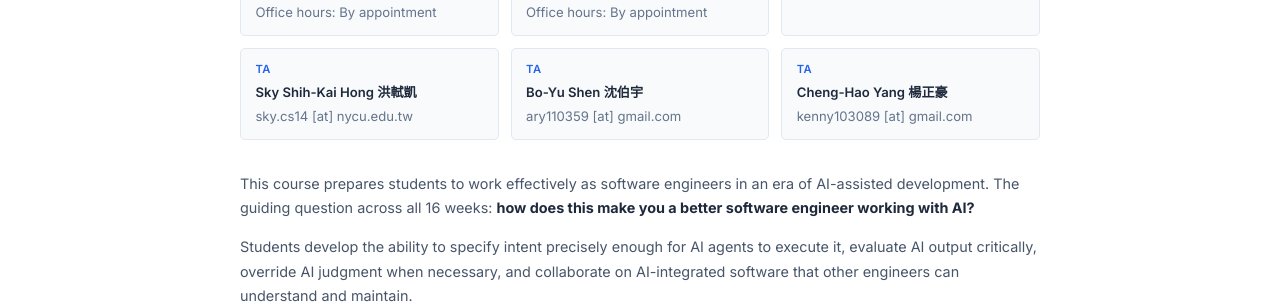
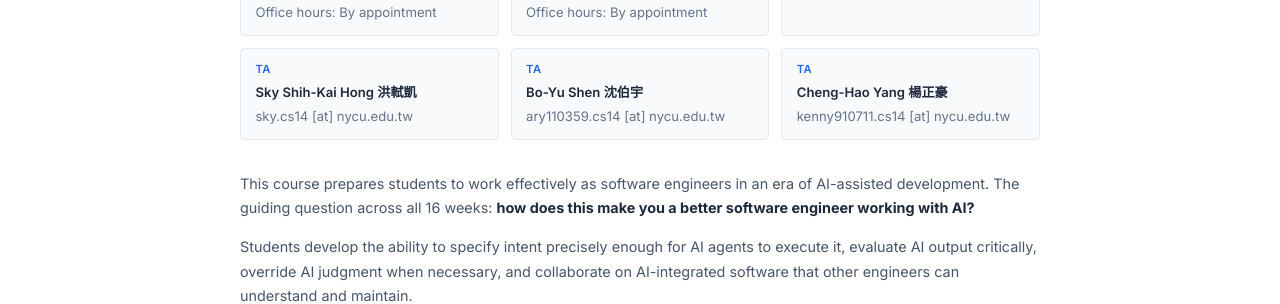
Before and after one commit to dwnnis/csic30216-fall26, a Jekyll site: the page built from index.html, in a window 1280 px wide and 900 px high, scrolled down 782 px. Shown: the part 375-679 px from the top of the window. Built offline with Jekyll 4.4.1, drawn with Linux system fonts in a browser that asks for light colours.

Commit message:
Update _config.yml

```diff
--- a/_config.yml
+++ b/_config.yml
@@ -30,9 +30,9 @@ tas:
   - name:  "Sky Shih-Kai Hong 洪軾凱"
     email: "sky.cs14 [at] nycu.edu.tw"
   - name:  "Bo-Yu Shen 沈伯宇"
-    email: "ary110359 [at] gmail.com"
+    email: "ary110359.cs14 [at] nycu.edu.tw"
   - name:  "Cheng-Hao Yang 楊正豪"
-    email: "kenny103089 [at] gmail.com"
+    email: "kenny910711.cs14 [at] nycu.edu.tw"
 
 # Course website, platform, and mailing list — shown on the home page, leave blank to hide
 course_website:      "https://csic30216-fall26.denniswang.net"
```
